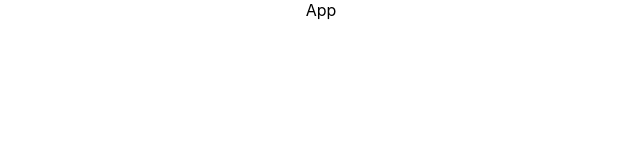
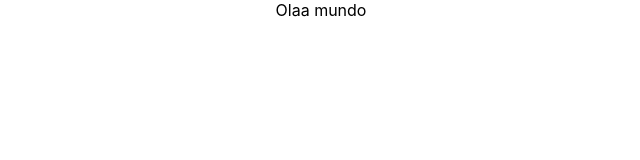
Before and after one commit to olucascruz/OceanFullStack, a React (Create React App) app in the folder frontend/: page / in a window 1280 px wide. Shown: the top 160 px of the page, without its empty margins (319-959 px from the left). Built offline with nearby package versions, Linux system fonts and the light colour scheme.

Commit message:
Componente 'Jogo' criado

```diff
--- a/frontend/src/components/App/App.js
+++ b/frontend/src/components/App/App.js
@@ -1,9 +1,10 @@
 import './App.css';
+import Jogo from '../Jogo/Jogo.js'
 
 function App() {
   return (
     <div className="App">
-      App
+      <Jogo/>
     </div>
   );
 }
--- /dev/null
+++ b/frontend/src/components/Jogo/Jogo.js
@@ -0,0 +1,7 @@
+import "./Jogo.css";
+
+function Jogo(){
+    return <div> Olaa mundo </div>;
+}
+
+export default Jogo;
```
Also changed, not shown: frontend/src/components/Jogo/Jogo.css (added).
